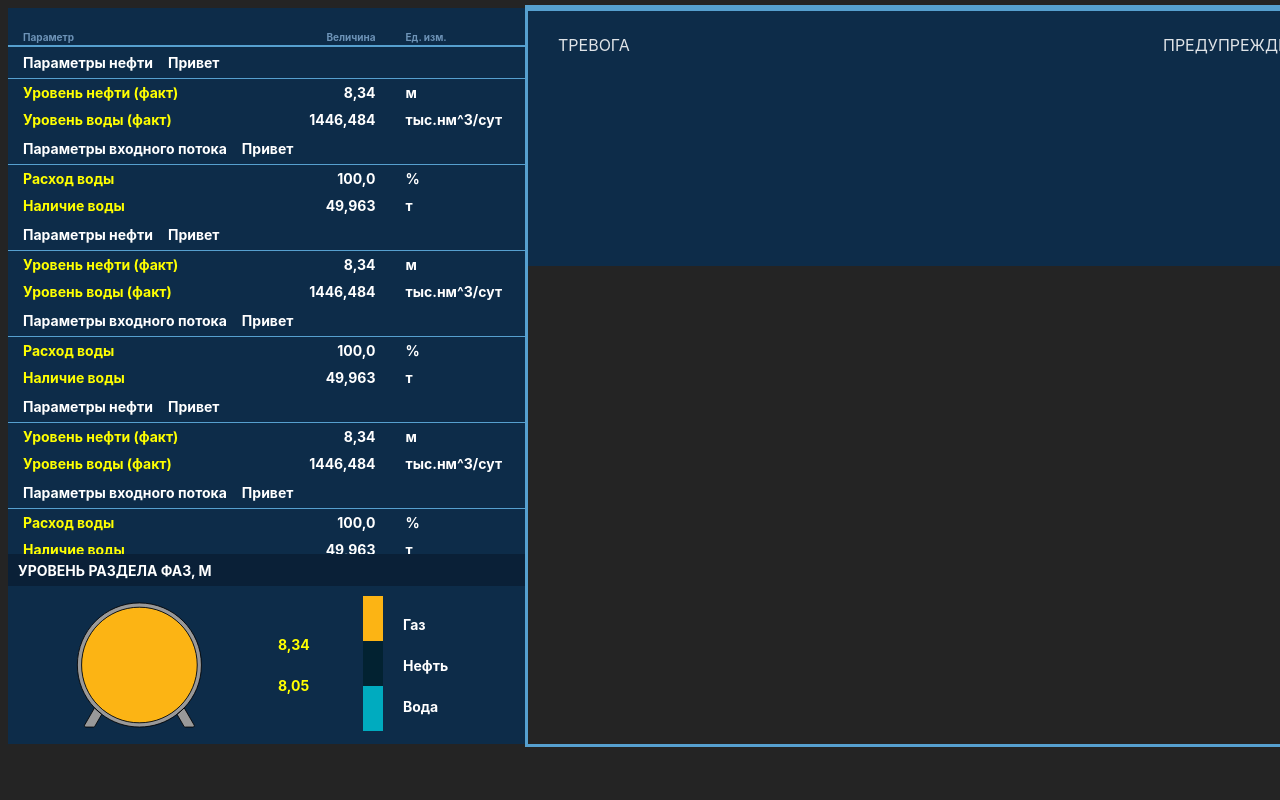
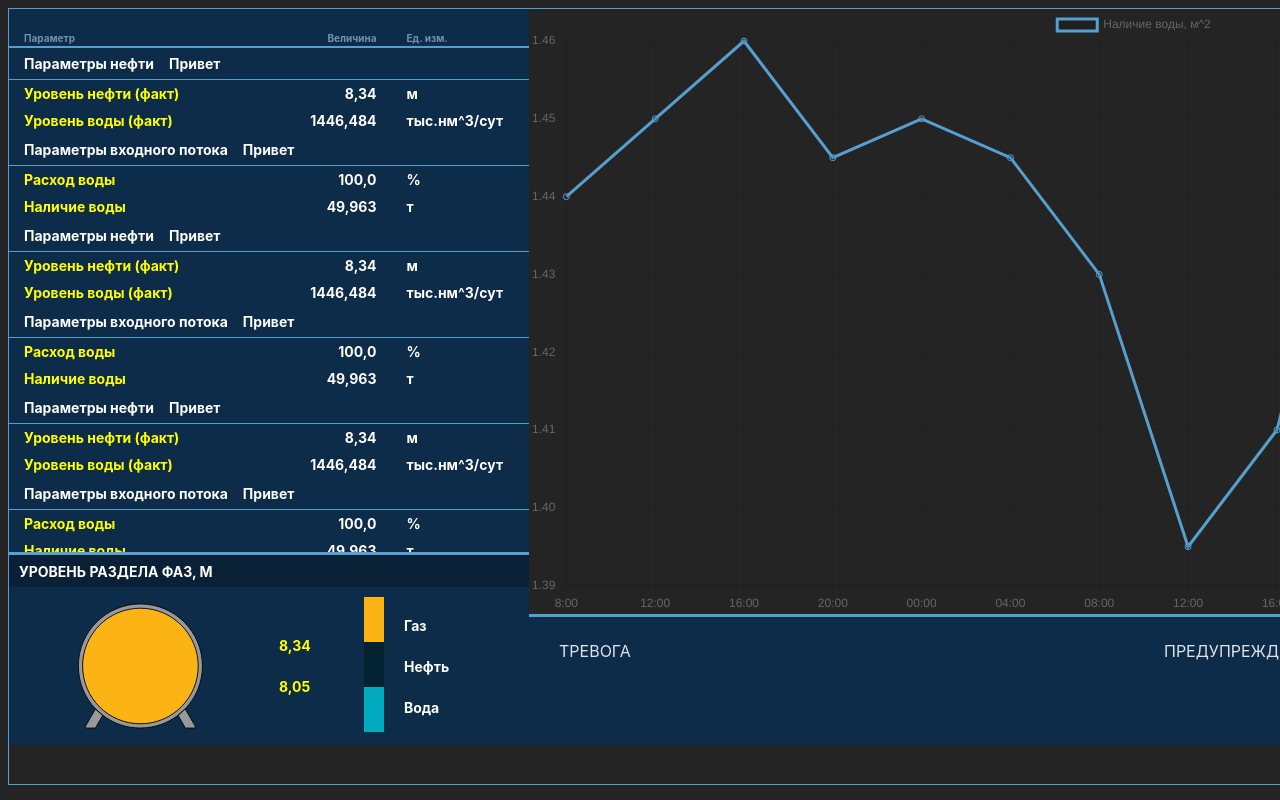
Before and after one commit to minordm/remizoff_proj, a React (Vite) app: page / in a window 1280 px wide. Shown: the top 800 px of the page. Built offline with nearby package versions, Linux system fonts and the light colour scheme.

Commit message:
добавил график

```diff
--- a/package.json
+++ b/package.json
@@ -10,8 +10,11 @@
     "preview": "vite preview"
   },
   "dependencies": {
+    "chart.js": "^4.4.8",
+    "chartjs-react": "^4.3.0",
     "classnames": "^2.5.1",
     "react": "^19.0.0",
+    "react-chartjs-2": "^5.3.0",
     "react-dom": "^19.0.0"
   },
   "devDependencies": {
--- a/src/App.css
+++ b/src/App.css
@@ -3,5 +3,8 @@
 }
 
 .app {
+  width: 1730px;
+  height: 775px;
   display: flex;
+  border: 1px solid rgb(86, 160, 207);
 }
--- a/src/App.jsx
+++ b/src/App.jsx
@@ -4,6 +4,7 @@ import Barrel from "./components/Barrel/Barrel.jsx";
 import LeftPanel from "./layout/LeftPanel/LeftPanel.jsx";
 import Body from "./layout/Body/Body.jsx";
 import AlertPanel from "./components/AlertPanel/AlertPanel.jsx";
+import { LineGraph } from './components/Graphics/Line.jsx';
 
 function App() {
 
@@ -14,6 +15,7 @@ function App() {
             <Barrel />
         </LeftPanel>
         <Body>
+            <LineGraph />
             <AlertPanel />
         </Body>
     </div>
--- a/src/components/Barrel/Barrel.css
+++ b/src/components/Barrel/Barrel.css
@@ -1,6 +1,7 @@
 .barrel {
     width: 520px;
     height: 190px;
+    border-top: 3px solid rgb(86, 160, 207);
 }
 
 .barrel__head {
--- /dev/null
+++ b/src/components/Graphics/Line.jsx
@@ -0,0 +1,59 @@
+import { Line } from "react-chartjs-2";
+import {
+  Chart as ChartJS,
+  CategoryScale,
+  LinearScale,
+  PointElement,
+  LineElement,
+  Title,
+  Tooltip,
+  Legend,
+} from "chart.js";
+
+ChartJS.register(
+  CategoryScale,
+  LinearScale,
+  PointElement,
+  LineElement,
+  Title,
+  Tooltip,
+  Legend
+);
+
+const lineChartData = {
+  labels: [
+    "8:00",
+    "12:00",
+    "16:00",
+    "20:00",
+    "00:00",
+    "04:00",
+
+    "08:00",
+    "12:00",
+    "16:00",
+    "20:00",
+    "00:00",
+    "04:00",
+
+    "08:00",
+    "12:00",
+  ],
+  datasets: [
+    {
+      label: "Наличие воды, м^2",
+      data: [
+        1.44, 1.45, 1.46, 1.445, 1.45, 1.445,
+
+        1.43, 1.395, 1.41, 1.455, 1.425, 1.41,
+
+        1.418, 1.448,
+      ],
+      borderColor: "rgb(86, 160, 207)",
+    },
+  ],
+};
+
+export const LineGraph = () => {
+  return (<Line data={lineChartData} />);
+};
--- a/src/layout/Body/Body.css
+++ b/src/layout/Body/Body.css
@@ -3,5 +3,4 @@
     height: 736px;
     display: flex;
     flex-direction: column;
-    outline: 3px solid rgb(86, 160, 207);
 }
```
Also changed, not shown: 1 other file (tests, documents, lock files or other folders).
